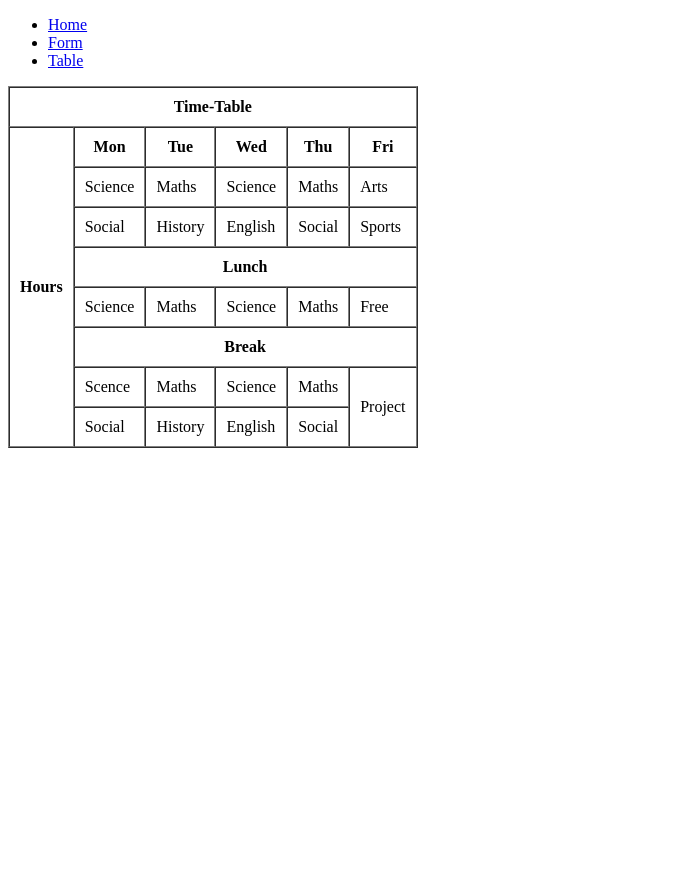
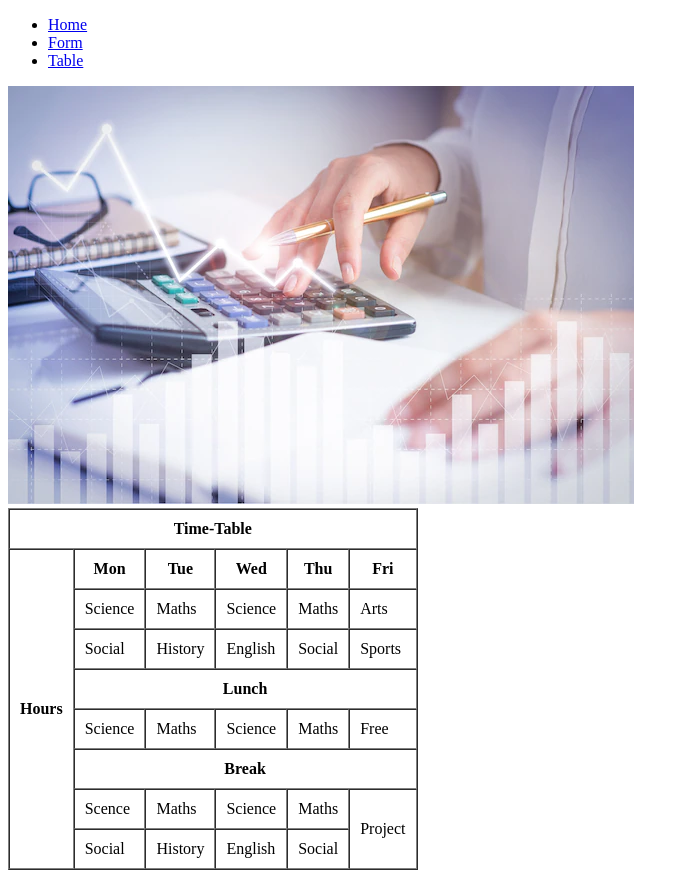
Before and after one commit to issiaka6437/Assignment_upload, a plain HTML site: page MyTable.html in a window 1280 px wide. Shown: the whole page, without its empty margins (0-689 px from the left). Before the commit the page ends 800 px from the top, so only its background shows below. Drawn offline with Linux system fonts and the light colour scheme.

Commit message:
head image

```diff
--- a/MyTable.html
+++ b/MyTable.html
@@ -19,6 +19,7 @@
         </li>
     </ul>
 
+    <img src="accountant-calculating-profit-with-financial-analysis-graphs_74855-4937.webp" alt=" This is an image of a calculator">
     <table border="1" cellspacing="0" cellpadding="10">
         <trt>
             <td colspan="6"> <center><b>Time-Table</b></center></td>
```
Also changed, not shown: index.html (+2 -0 lines), accountant-calculating-profit-with-financial-analysis-graphs_74855-4937.webp (added), always-state-wonder-awe.webp (added).
